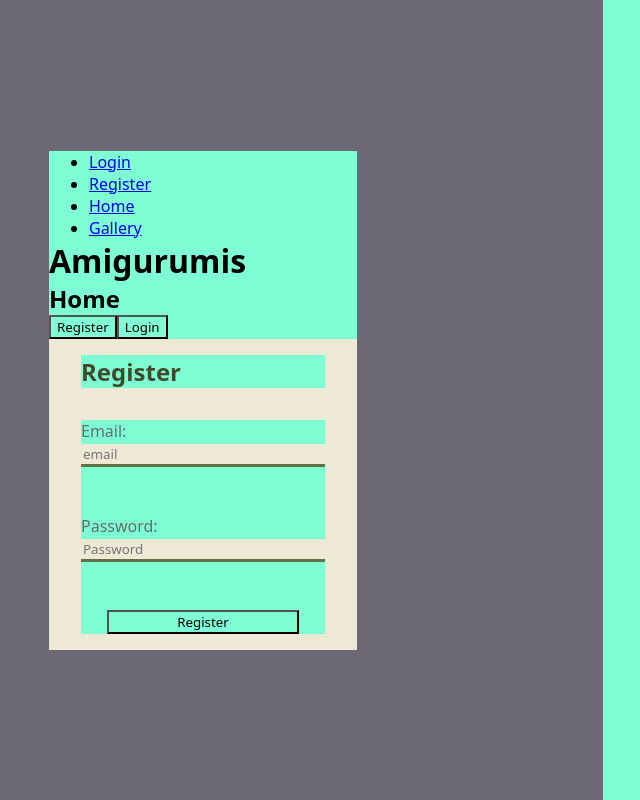
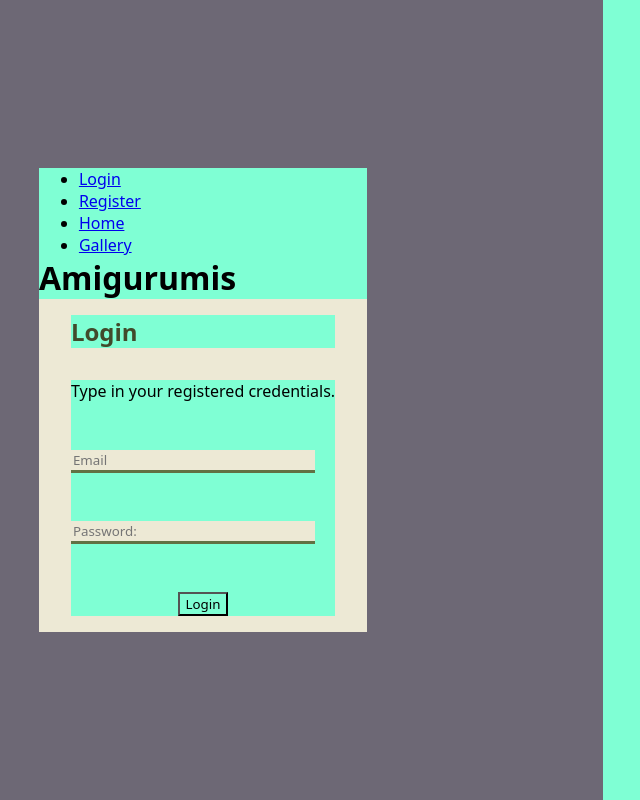
Before and after one commit to isdi-coders-2023/Silvia-Oliva-Final-Project-front-202301-mad, a React (Create React App) app: page /login in a window 1280 px wide. Shown: the whole page, without its empty margins (197-837 px from the left). Built offline with nearby package versions, Linux system fonts and the light colour scheme.

Commit message:
correct function register

```diff
--- a/src/components/app.router/app.router.tsx
+++ b/src/components/app.router/app.router.tsx
@@ -1,8 +1,9 @@
 import { lazy, Suspense } from "react";
 import { Route, Routes } from "react-router-dom";
 import { MenuOption } from "../app/app";
-
 const Home = lazy(() => import("../home/home"));
+const Register = lazy(() => import("../register/register"));
+const Login = lazy(() => import("../login/login"));
 const Gallery = lazy(() => import("../gallery/gallery"));
 type AppRouterProps = {
   menuOptions: MenuOption[];
@@ -12,6 +13,8 @@ export function AppRouter({ menuOptions }: AppRouterProps) {
     <Suspense>
       <Routes>
         <Route path={"/"} element={<Home></Home>}></Route>
+        <Route path={"/register"} element={<Register></Register>}></Route>
+        <Route path={"/login"} element={<Login></Login>}></Route>
         <Route path={menuOptions[0].path} element={<Home></Home>}></Route>
         <Route path={menuOptions[1].path} element={<Gallery></Gallery>}></Route>
       </Routes>
--- a/src/components/login/login.tsx
+++ b/src/components/login/login.tsx
@@ -15,7 +15,7 @@ export function LogIn() {
 
     const loginForm: Partial<User> = {
       email: (formUSer.elements[0] as HTMLFormElement).value,
-      password: (formUSer.elements[1] as HTMLFormElement).value,
+      passwd: (formUSer.elements[1] as HTMLFormElement).value,
     };
 
     userLogin(loginForm);
@@ -28,13 +28,7 @@ export function LogIn() {
 
       <form onSubmit={handleSubmit}>
         <input type="text" name="email" placeholder="Email" required />
-        <input
-          type="password"
-          name="password"
-          role="textbox"
-          placeholder="Password:"
-          required
-        />
+        <input type="password" placeholder="Password:" required />
         <button type="submit">Login</button>
       </form>
     </div>
--- a/src/components/register/register.module.scss
+++ b/src/components/register/register.module.scss
@@ -3,7 +3,7 @@
   background-color: #ede9d5;
   h2 {
     margin-bottom: 2rem;
-    color: #414a2b;
+    color: brown;
   }
   form {
     display: flex;
@@ -14,7 +14,7 @@
       width: 15rem;
       border-style: none;
       border-bottom: solid;
-      border-color: #617143;
+      border-color: #ede9d5;
       background-color: #ede9d5;
     }
     button {
--- a/src/components/register/register.tsx
+++ b/src/components/register/register.tsx
@@ -1,7 +1,7 @@
 /* eslint-disable jsx-a11y/no-redundant-roles */
 import { SyntheticEvent, useMemo } from "react";
 import { useUsers } from "../../hooks/use.users";
-import { User } from "../../model/user";
+import { UserStructure } from "../../model/user";
 import { UsersRepo } from "../../services/user.repo";
 import styles from "./register.module.scss";
 export function Register() {
@@ -14,9 +14,9 @@ export function Register() {
 
     const formUser = event.currentTarget;
 
-    const registerForm: Partial<User> = {
+    const registerForm: Partial<UserStructure> = {
       email: (formUser.elements[0] as HTMLFormElement).value,
-      password: (formUser.elements[1] as HTMLFormElement).value,
+      passwd: (formUser.elements[1] as HTMLFormElement).value,
     };
 
     userRegister(registerForm);
@@ -27,7 +27,7 @@ export function Register() {
       <h2>Register</h2>
       <form data-testid="form" onSubmit={handlerSubmit}>
         <div>
-          <p>Email:</p>
+          <p>Email register:</p>
           <input
             type="text"
             placeholder="email"
--- a/src/hooks/use.users.ts
+++ b/src/hooks/use.users.ts
@@ -8,20 +8,21 @@ export function useUsers(repo: UsersRepo) {
   const users = useSelector((state: RootState) => state.users);
   const dispatch = useDispatch<AppDispatch>();
 
-  const userRegister = async (userInfo: Partial<UserStructure>) => {
+  const userRegister = async (registerForm: Partial<UserStructure>) => {
     try {
-      const infoUser = await repo.create(userInfo, "register");
+      console.log(registerForm);
+      const infoUser = await repo.create(registerForm, "users/register");
       dispatch(register(infoUser.results[0]));
     } catch (error) {
       console.log((error as Error).message);
     }
   };
 
-  const userLogin = async (info: Partial<UserStructure>) => {
+  const userLogin = async (loginForm: Partial<UserStructure>) => {
     try {
-      const data = await repo.create(info, "login");
+      const data = await repo.create(loginForm, "users/login");
       console.log(data);
-
+      console.log("hola");
       dispatch(login(data.results[0]));
     } catch (error) {}
   };
--- a/src/services/user.repo.ts
+++ b/src/services/user.repo.ts
@@ -9,18 +9,19 @@ export class UsersRepo implements Repo<ServerType> {
   }
 
   async create(
-    userInfo: Partial<UserStructure>,
+    registerForm: Partial<UserStructure>,
     urlExtraPath: string
   ): Promise<ServerType> {
     const url = this.url + "/" + urlExtraPath;
-
+    console.log(url);
     const resp = await fetch(url, {
       method: "POST",
-      body: JSON.stringify(userInfo),
+      body: JSON.stringify(registerForm),
       headers: {
         "Content-type": "application/json",
       },
     });
+    console.log(resp);
     if (!resp.ok)
       throw new Error(`Error http: ${resp.status} ${resp.statusText}`);
 
--- a/src/variables.ts
+++ b/src/variables.ts
@@ -1 +1 @@
-export const URL_AMIGURUMIS_USERS = "http://localhost:4500/users";
+export const URL_AMIGURUMIS_USERS = "http://localhost:4500";
```
Also changed, not shown: src/model/user.ts (+4 -4 lines), 1 other file (tests, documents, lock files or other folders).
